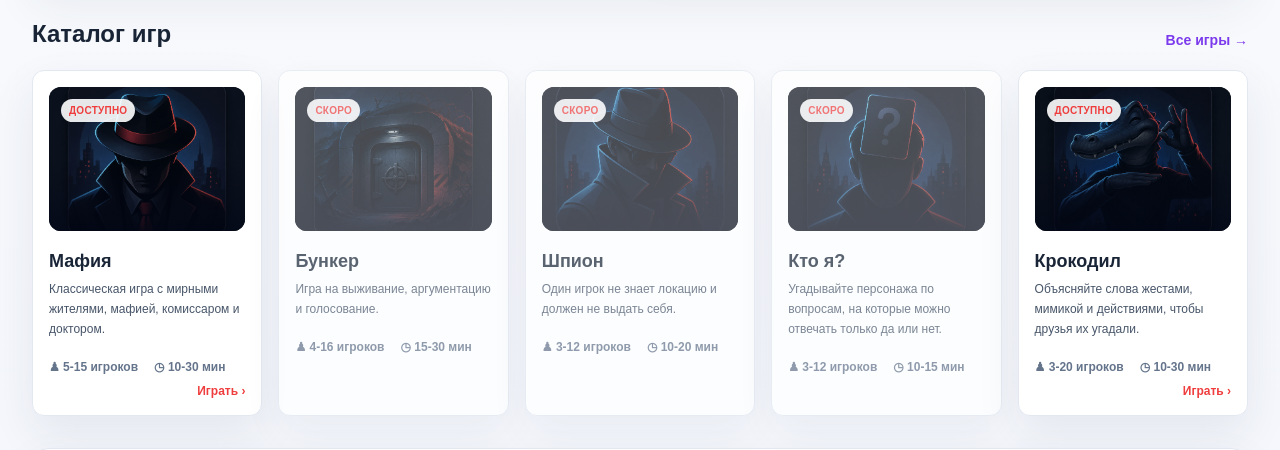
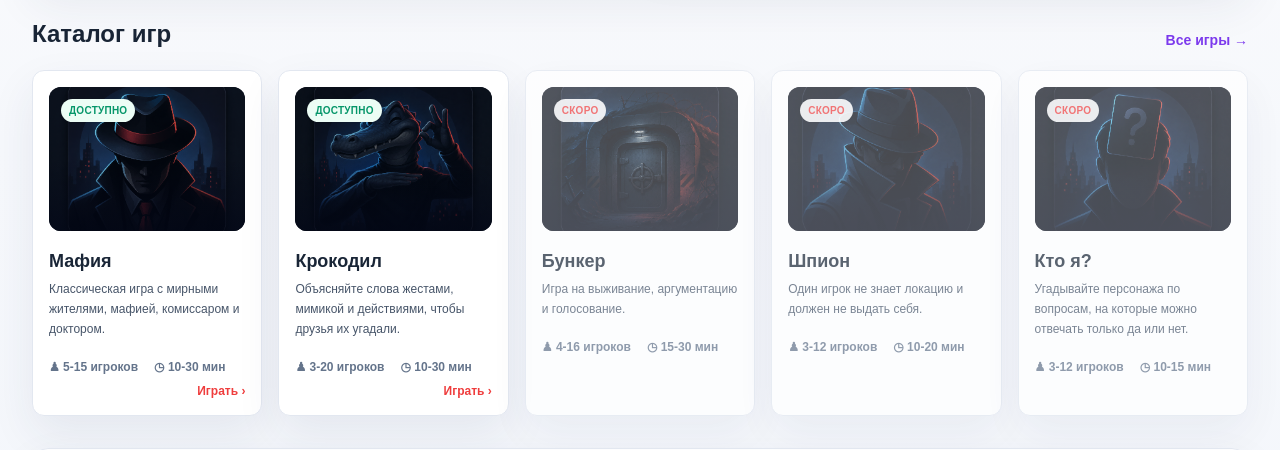
Before and after one commit to Iutin12/Project-Game, a Next.js app: page / in a window 1280 px wide. Shown: the part 654-1104 px from the top of the page. Built offline with nearby package versions, Linux system fonts and the light colour scheme; no server answers.

Commit message:
Prioritize available game cards

```diff
--- a/src/app/page.tsx
+++ b/src/app/page.tsx
@@ -7,6 +7,11 @@ import { OpenRooms } from "@/components/home/OpenRooms";
 import { games } from "@/games/config";
 
 export default function HomePage() {
+  const sortedGames = [...games].sort((first, second) => {
+    if (first.status === second.status) return 0;
+    return first.status === "available" ? -1 : 1;
+  });
+
   return (
     <AppShell>
       <section className="mt-8 grid gap-8 rounded-2xl border border-line bg-white/80 p-5 shadow-soft backdrop-blur lg:grid-cols-[1fr_1.05fr] lg:p-8">
@@ -44,7 +49,7 @@ export default function HomePage() {
           </Link>
         </div>
         <div className="grid gap-4 md:grid-cols-2 xl:grid-cols-5">
-          {games.map((game) => (
+          {sortedGames.map((game) => (
             <GameCard key={game.id} game={game} />
           ))}
         </div>
--- a/src/components/game-card/GameCard.tsx
+++ b/src/components/game-card/GameCard.tsx
@@ -16,7 +16,11 @@ export function GameCard({ game }: GameCardProps) {
           className="h-full w-full object-cover opacity-95 transition duration-300 group-hover:scale-105"
         />
         <div className="absolute inset-0 bg-gradient-to-t from-slate-950/60 via-transparent to-transparent" />
-        <span className="absolute left-3 top-3 rounded-full bg-white/90 px-2 py-1 text-[10px] font-bold uppercase tracking-wide text-ocean shadow-sm">
+        <span
+          className={`absolute left-3 top-3 rounded-full px-2 py-1 text-[10px] font-bold uppercase tracking-wide shadow-sm ${
+            game.status === "available" ? "bg-emerald-50 text-emerald-600" : "bg-white/90 text-ocean"
+          }`}
+        >
           {game.status === "available" ? "Доступно" : "Скоро"}
         </span>
       </div>
```
